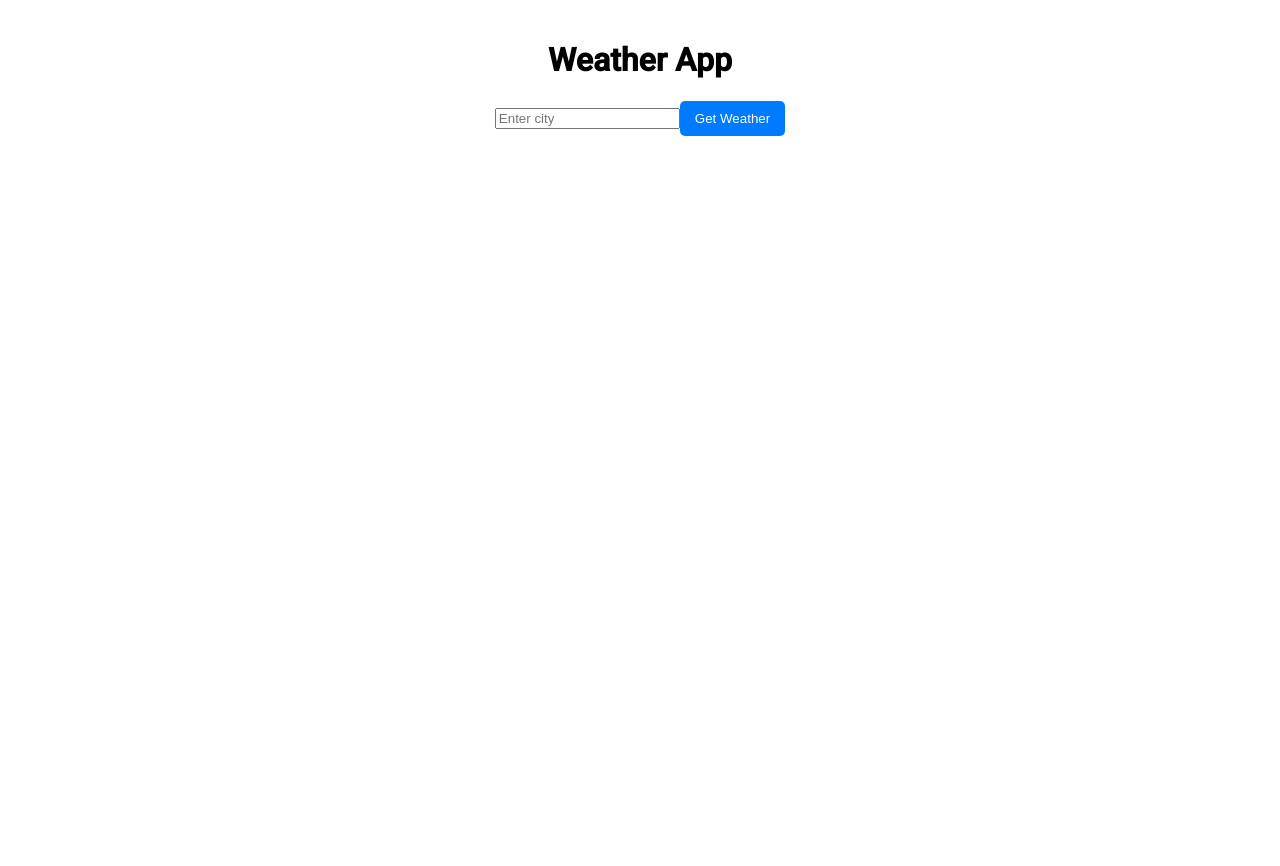
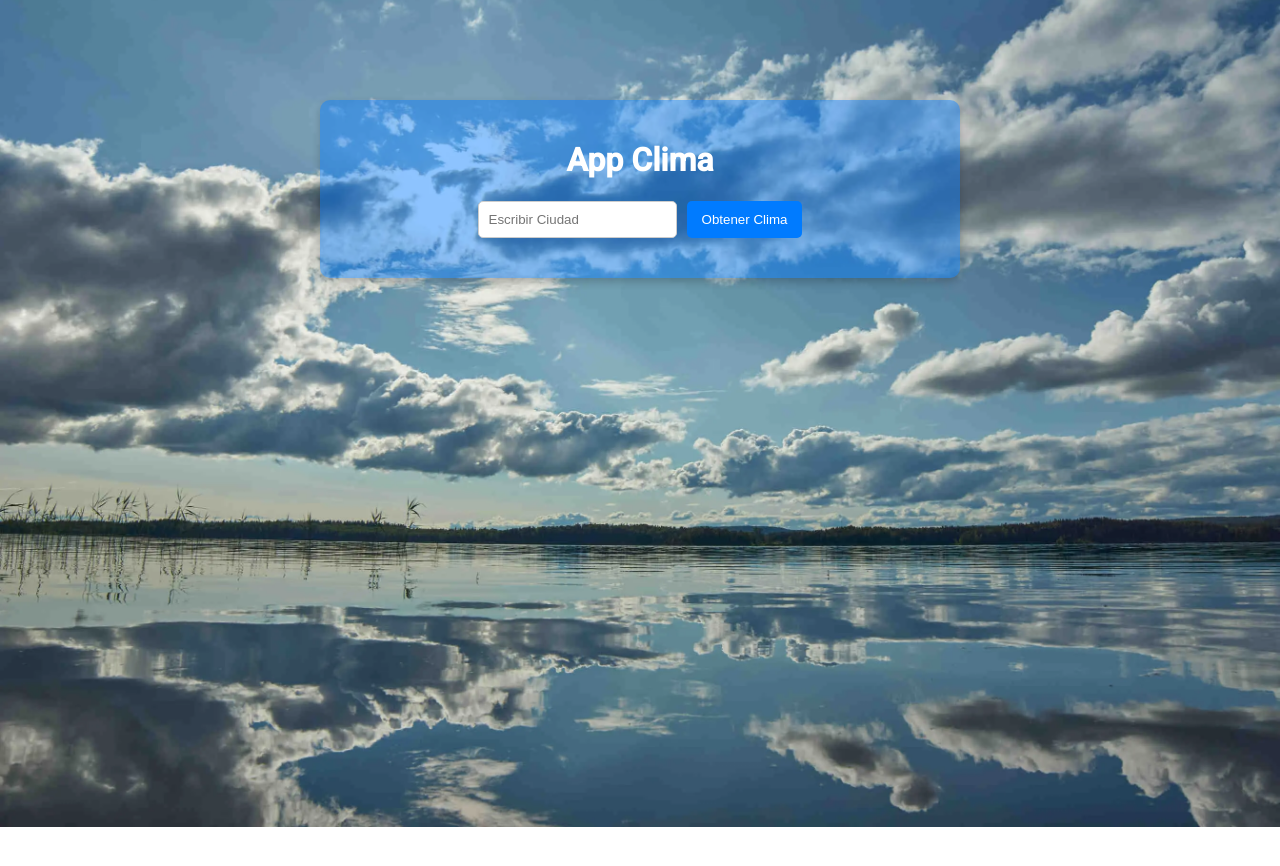
Before and after one commit to HugoEseverri/weatherAngular, an Angular app: page / in a window 1280 px wide. Shown: the top 866 px of the page. Before the commit the page ends 800 px from the top, so only its background shows below. Built offline with nearby package versions, Linux system fonts and the light colour scheme.

Commit message:
app clima

```diff
--- a/src/app/app.component.html
+++ b/src/app/app.component.html
@@ -1,16 +1,25 @@
 <div class="container">
-  <h1>Weather App</h1>
+  <h1>App Clima</h1>
 
-  <div>
-    <input type="text" placeholder="Enter city" [(ngModel)]="city" />
-    <button (click)="getWeatherByCity()">Get Weather</button>
+  <div class="search-box">
+    <input type="text" placeholder="Escribir Ciudad" [(ngModel)]="city" />
+    <button (click)="getWeatherByCity()">Obtener Clima</button>
   </div>
 
-  <div *ngIf="weather">
-    <h2>{{ weather.name }}</h2>
-    <p>{{ weather.weather[0].description }}</p>
-    <p>Temperature: {{ weather.main.temp }}°C</p>
-    <p>Humidity: {{ weather.main.humidity }}%</p>
-    <p>Wind Speed: {{ weather.wind.speed }} m/s</p>
+  <div class="weather-container" *ngIf="weather">
+    <div class="left-section">
+      <div class="weather-info">
+        <h2>Detalles</h2>
+        <p>{{ weather.weather[0].description }}</p>
+        <p>Humedad: {{ weather.main.humidity }}%</p>
+        <p>Vel. Viento: {{ weather.wind.speed }} m/s</p>
+      </div>
+      <h2>Localidad:</h2>
+      <h3 class="location-name">{{ weather.name }}</h3>
+    </div>
+    <div class="separator"></div>
+    <div class="right-section">
+      <p class="temperature">{{ weather.main.temp }}°C</p>
+    </div>
   </div>
 </div>
--- a/src/app/app.component.scss
+++ b/src/app/app.component.scss
@@ -1,24 +1,131 @@
-body {
-    background-color: #f4f4f4;
-    font-family: Arial, sans-serif;
+// body {
+//     background-color: #f4f4f4;
+//     font-family: Arial, sans-serif;
+// }
+
+// .container {
+//     max-width: 600px;
+//     margin: auto;
+//     margin-top: 145px;
+//     padding: 20px;
+//     text-align: center;
+//     background-color: #007bff85;
+//     border-radius: 10px;
+// }
+
+// button {
+//     background-color: #007bff;
+//     color: white;
+//     border: none;
+//     padding: 10px 15px;
+//     cursor: pointer;
+//     border-radius: 5px;
+// }
+
+// button:hover {
+//     background-color: #0056b3;
+// }
+
+
+.container {
+    text-align: center;
+    max-width: 600px;
+    margin: 100px auto;
+    padding: 20px;
+    background: #007bff71;
+    border-radius: 10px;
+    box-shadow: 0 4px 8px rgba(0, 0, 0, 0.2);
+    color: white;
 }
 
-.container {
-    max-width: 600px;
-    margin: auto;
-    padding: 20px;
-    text-align: center;
+.search-box {
+    display: flex;
+    justify-content: center;
+    gap: 10px;
+    margin-bottom: 20px;
+
+    input {
+        padding: 10px;
+        border: 1px solid #ccc;
+        border-radius: 5px;
+    }
+
+    button {
+        padding: 10px 15px;
+        background-color: #007bff;
+        color: white;
+        border: none;
+        border-radius: 5px;
+        cursor: pointer;
+
+        &:hover {
+            background-color: #0056b3;
+        }
+    }
 }
 
-button {
-    background-color: #007bff;
-    color: white;
-    border: none;
-    padding: 10px 15px;
-    cursor: pointer;
-    border-radius: 5px;
+.weather-container {
+    display: flex;
+    justify-content: space-between;
+    align-items: center;
+    background: rgba(0, 0, 0, 0.05);
+    padding: 20px;
+    border-radius: 8px;
+    min-height: 200px;
 }
 
-button:hover {
-    background-color: #0056b3;
+.left-section {
+    display: flex;
+    flex-direction: column;
+    align-items: flex-start;
+    flex: 1;
+
+    h2 {
+        font-size: 22px;
+
+    }
+
+    .weather-info {
+        display: flex;
+        flex-direction: column;
+        align-items: flex-start;
+
+        p {
+            margin: 5px 0;
+            font-size: 16px;
+
+            color: white;
+        }
+
+        h3 {
+            font-size: 18px;
+        }
+    }
+
+    .location-name {
+        margin-top: 15px;
+        font-size: 20px;
+        font-weight: bold;
+        color: #ffffff;
+    }
 }
+
+.separator {
+    width: 2px;
+    background-color: #ffffff;
+    height: 100%;
+    margin: 0 20px;
+}
+
+.right-section {
+    flex: 1;
+    display: flex;
+    justify-content: center;
+    align-items: center;
+
+    .temperature {
+        font-size: 36px;
+        font-weight: bold;
+        color: #ffffff;
+    }
+}
--- a/src/styles.css
+++ b/src/styles.css
@@ -1,4 +1,15 @@
-/* You can add global styles to this file, and also import other style files */
+html,
+body {
+    height: 100%;
+}
 
-html, body { height: 100%; }
-body { margin: 0; font-family: Roboto, "Helvetica Neue", sans-serif; }
+body {
+    margin: 0;
+    font-family: Roboto, "Helvetica Neue", sans-serif;
+    background-image: url('/clima.jpeg');
+    background-size: cover;
+    background-position: center;
+    background-repeat: no-repeat;
+    height: 100vh;
+
+}
```
Also changed, not shown: public/clima.jpeg (added).
